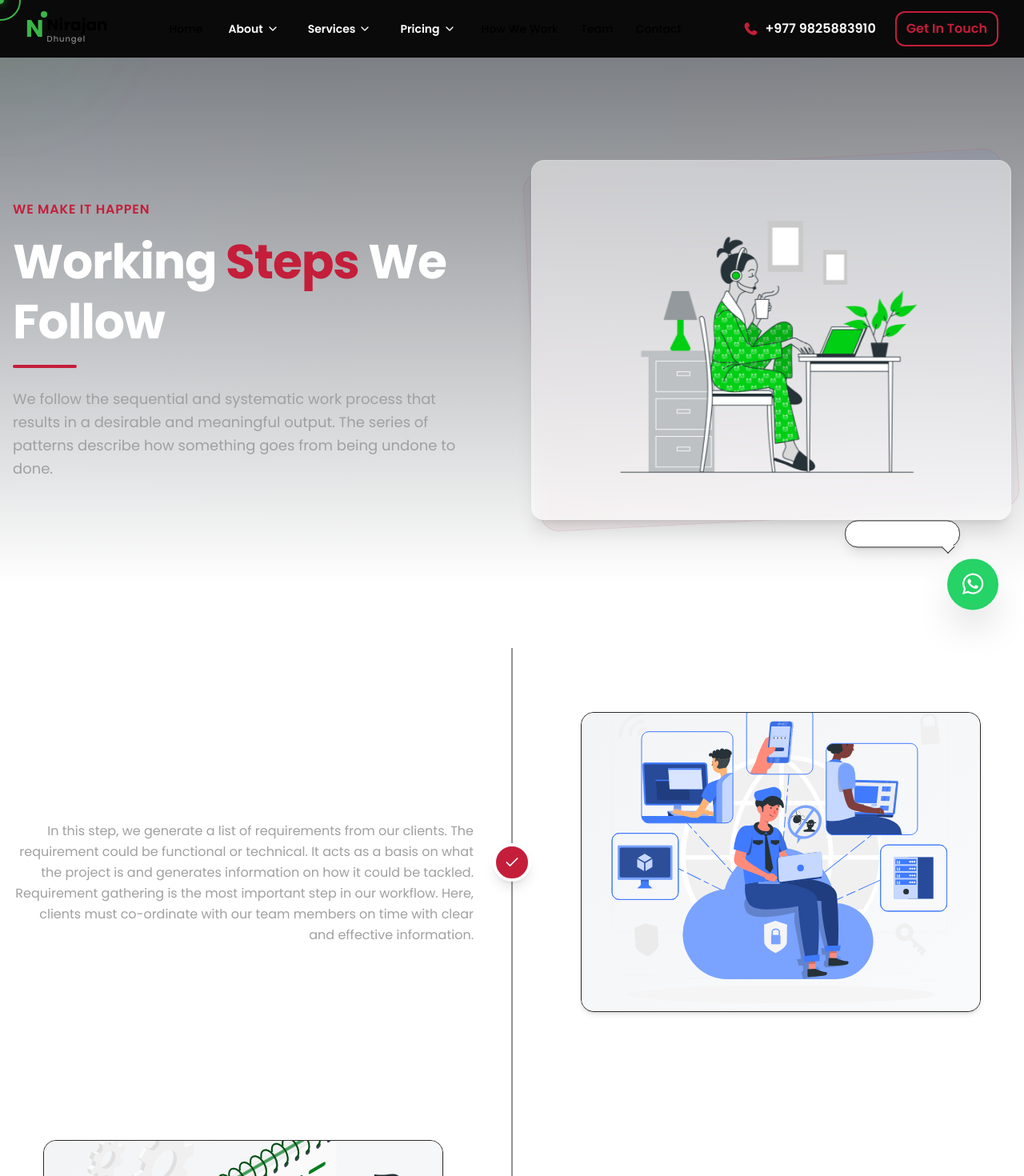
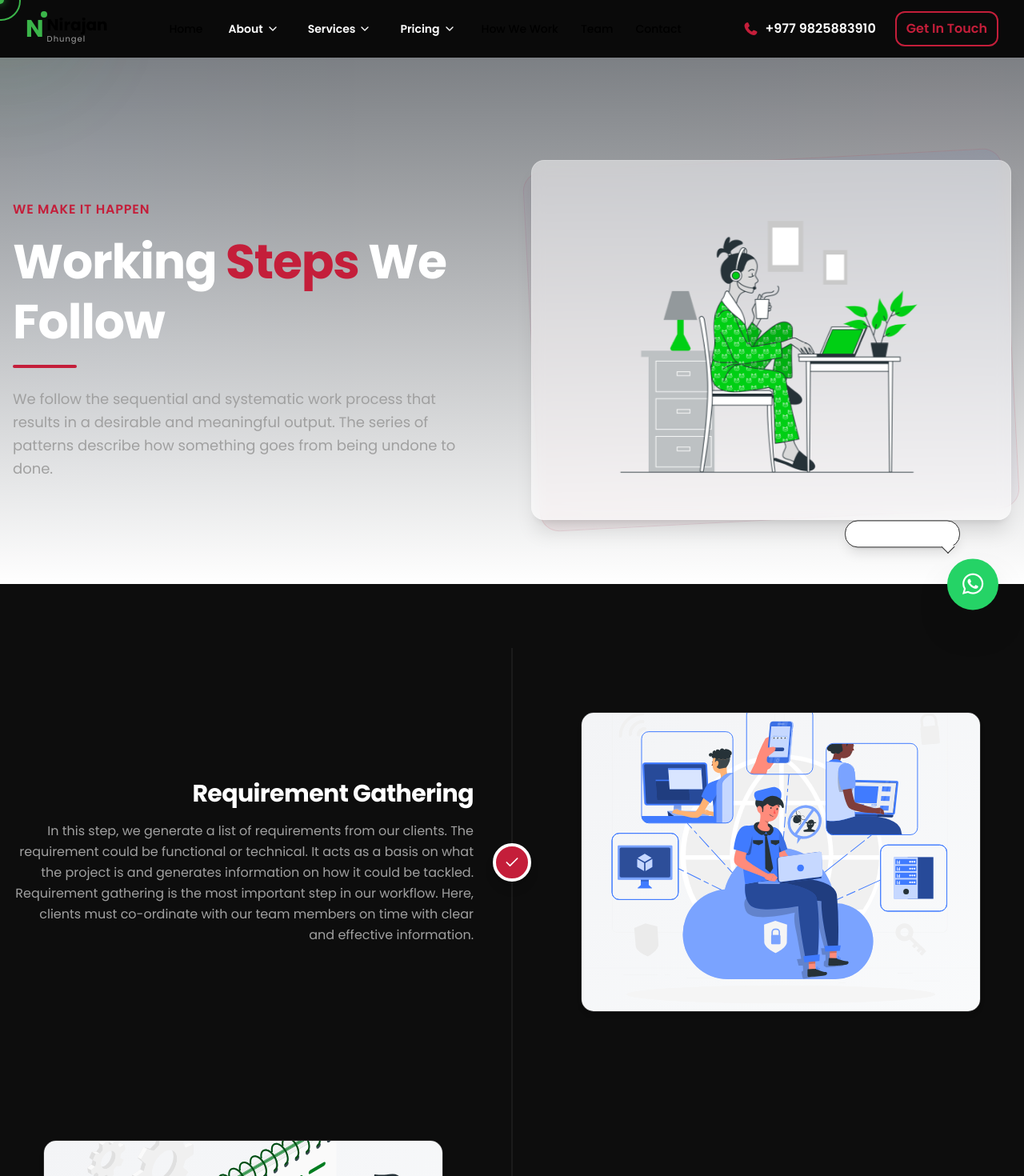
Before and after one commit to nirajandhungel/Nirajan, a Next.js app: page /work in a window 1280 px wide. Shown: the top 1470 px of the page at 80% size. Built offline with nearby package versions, Linux system fonts and the light colour scheme.

Commit message:
feat(work): update component swith enhanced layout and new design

```diff
--- a/src/app/work/page.tsx
+++ b/src/app/work/page.tsx
@@ -67,7 +67,7 @@ export default function WorkPage() {
     <main className="min-h-screen">
       <WorkBanner />
 
-      <section className="relative py-20 overflow-hidden bg-white dark:bg-slate-950/50">
+      <section className="relative py-20 overflow-hidden bg-section-dark">
         <div className="container mx-auto px-4">
           <div className="relative">
              {/* Central dashed line for mobile structure if needed, or stick to component's internal handling */}
```
